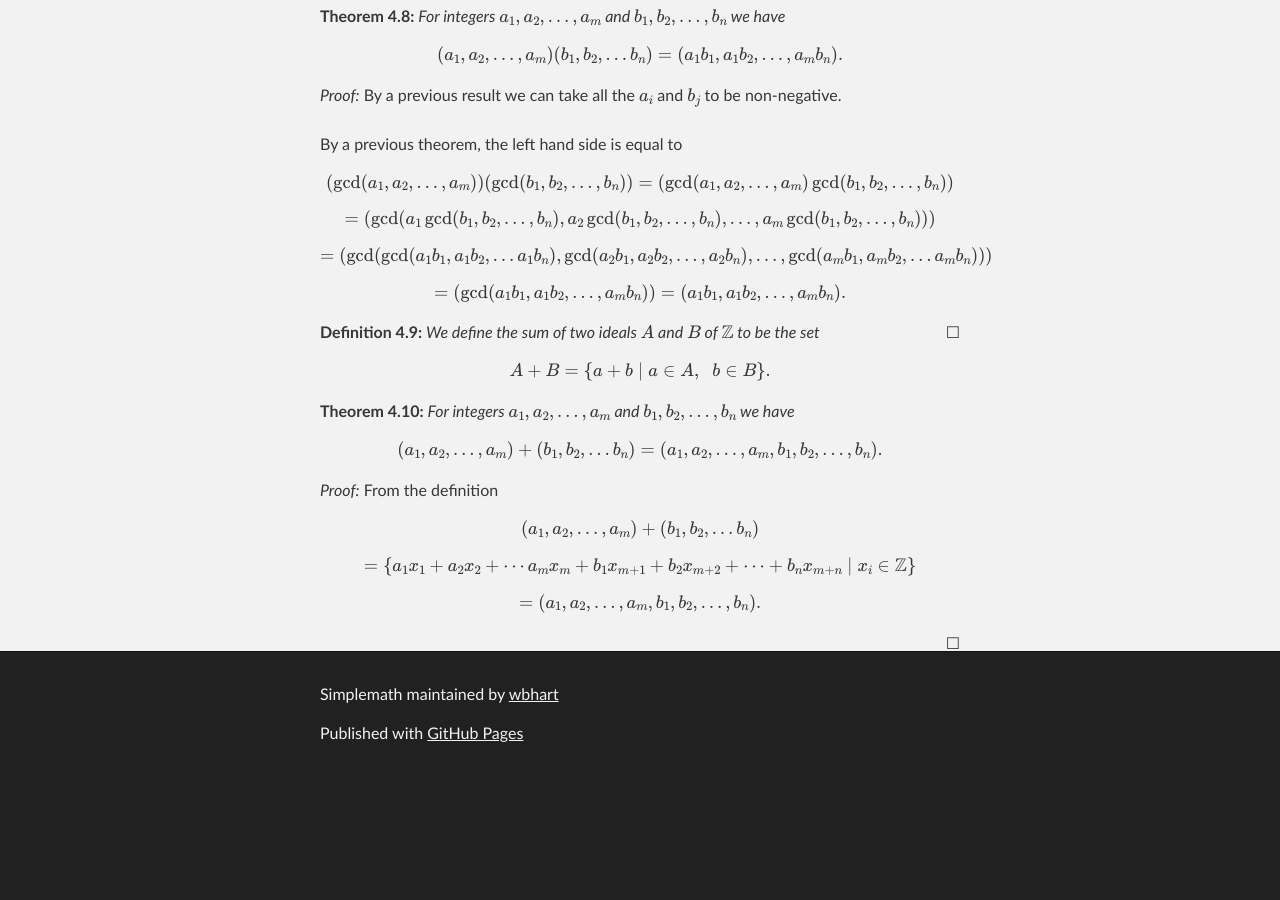
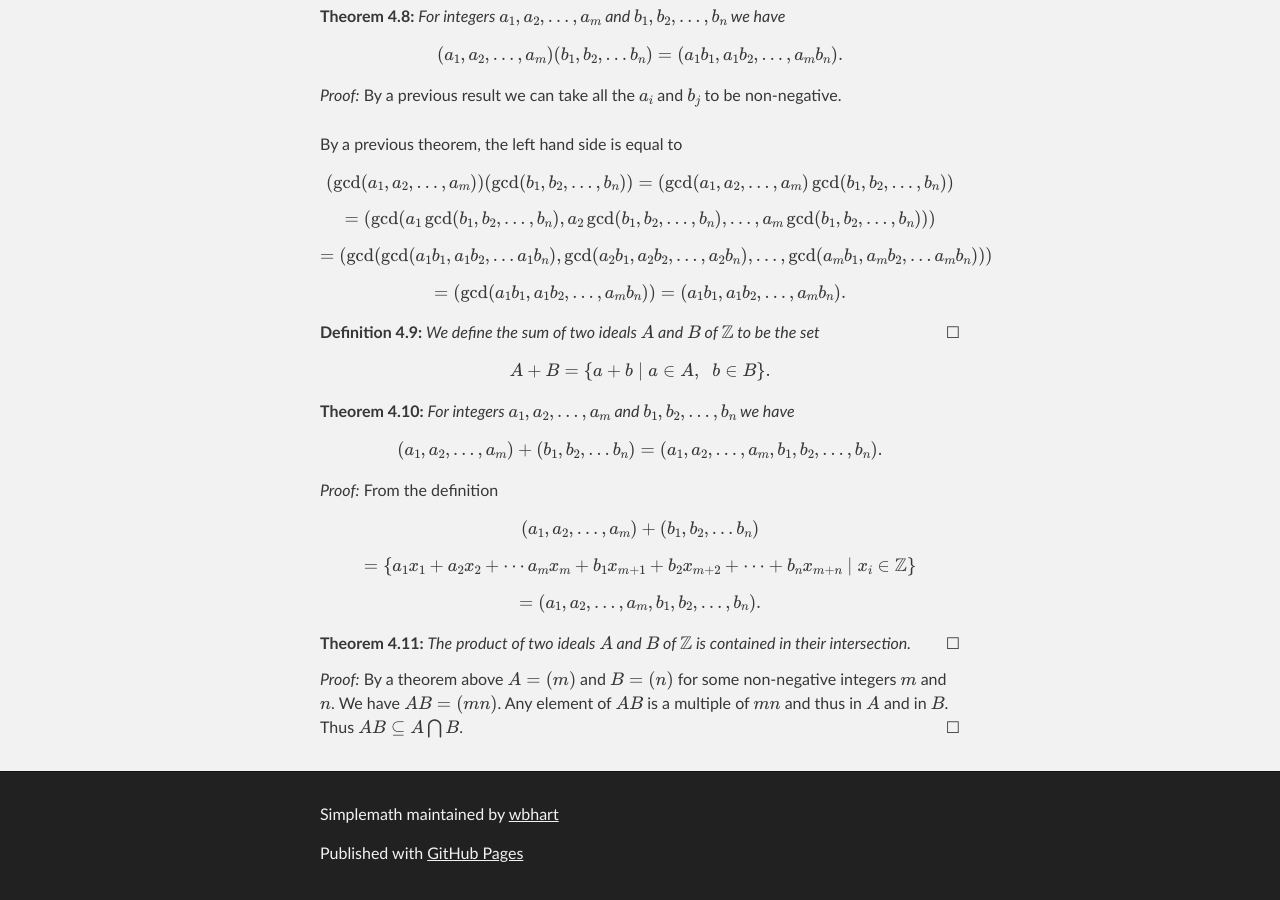
Before and after one commit to wbhart/SimpleMath, a Jekyll site: the page built from test.html, in a window 1280 px wide and 900 px high, scrolled down 15118 px. Built offline with Jekyll 4.4.1, drawn with Linux system fonts in a browser that asks for light colours; formulas are drawn with MathJax 3; before the commit the page ends 15898 px from its top, so only the background shows below that.

Commit message:
Update test.html

```diff
--- a/test.html
+++ b/test.html
@@ -747,3 +747,10 @@ $$(a_1, a_2, \ldots, a_m) + (b_1, b_2, \ldots b_n)$$
 $$= \{a_1x_1 + a_2x_2 + \cdots a_mx_m + b_1x_{m+1} + b_2x_{m+2} + \cdots + b_nx_{m+n} \;|\; x_i \in \Z\}$$
 $$= (a_1, a_2, \ldots, a_m, b_1, b_2, \ldots, b_n).$$
 </proof>
+
+<theorem> The product of two ideals $A$ and $B$ of $\Z$ is contained in their intersection.
+</theorem>
+
+<proof> By a theorem above $A = (m)$ and $B = (n)$ for some non-negative integers $m$ and $n$. We have $AB = (mn)$.
+Any element of $AB$ is a multiple of $mn$ and thus in $A$ and in $B$. Thus $AB \subseteq A \bigcap B$.
+</proof>
```
